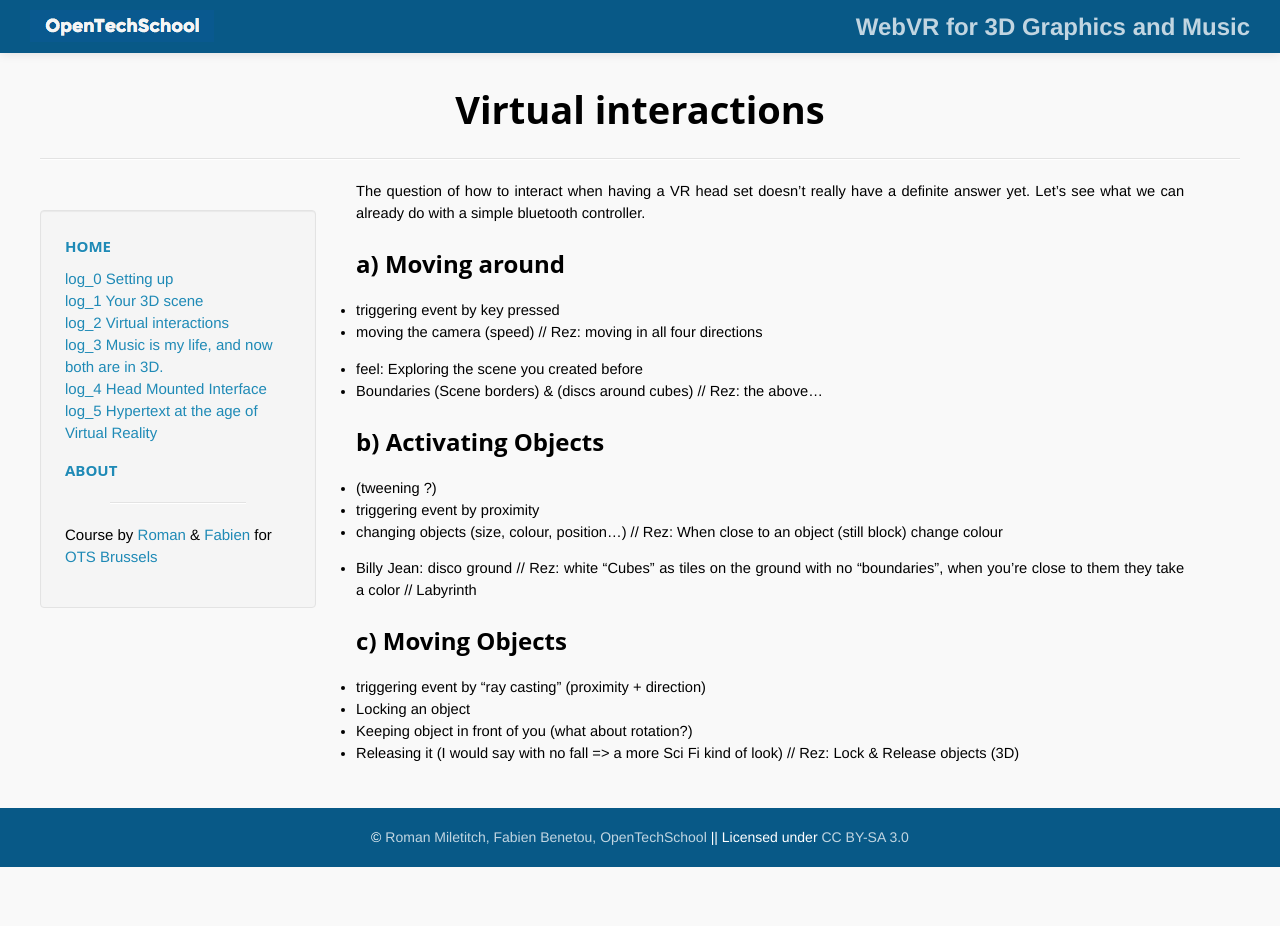
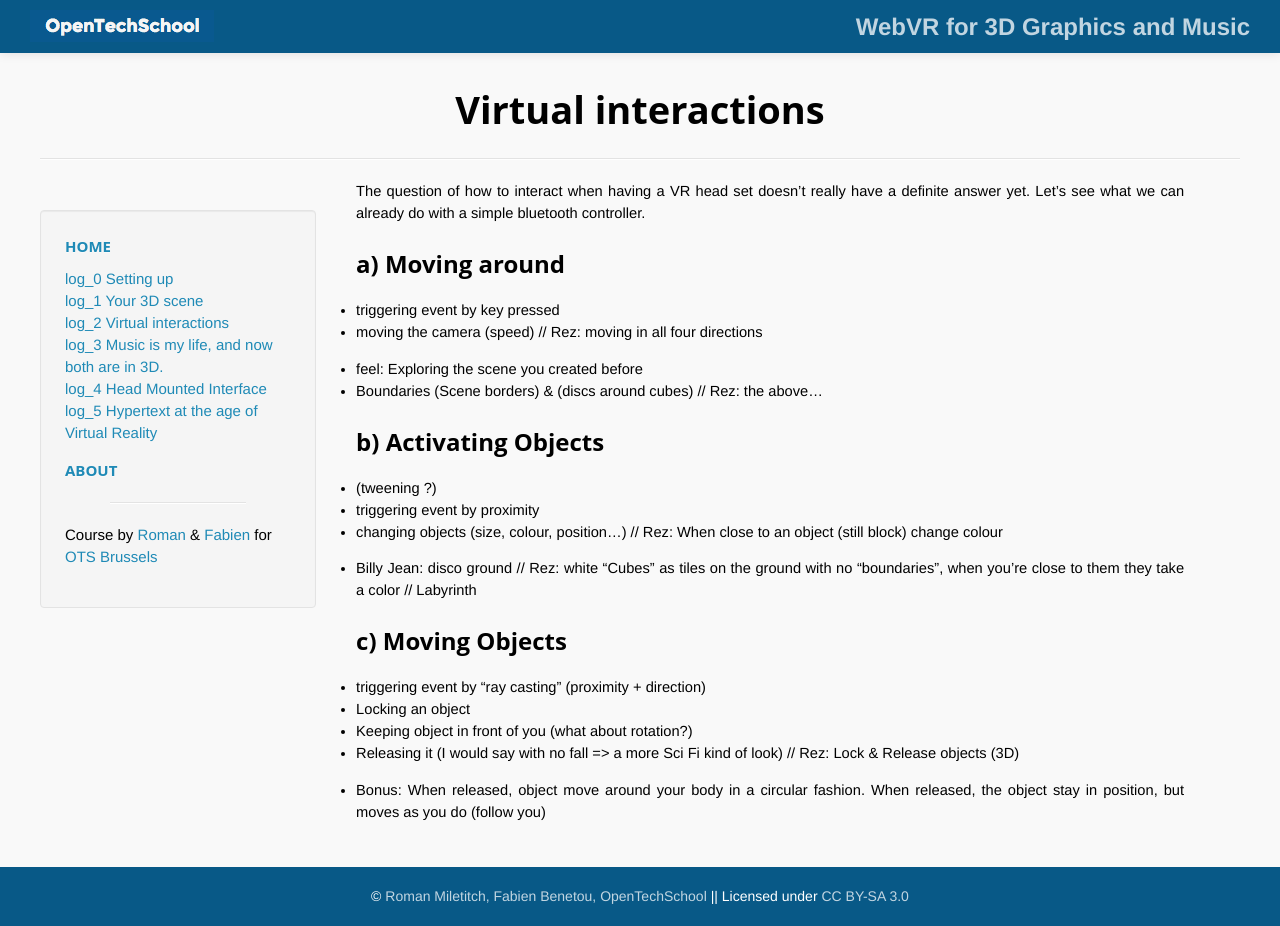
Before and after one commit to OpenTechSchool-Brussels/webVR-for-3D-graphics-and-music, a Jekyll site: the page built from interacting-within-the-scene.markdown, in a window 1280 px wide. Built offline with Jekyll 4.4.1, drawn with Linux system fonts in a browser that asks for light colours; Markdown is read by kramdown in place of the engine named in the settings; before the commit the page ends 900 px from its top, so only the background shows below that.

Commit message:
Update interacting-within-the-scene.markdown

```diff
--- a/interacting-within-the-scene.markdown
+++ b/interacting-within-the-scene.markdown
@@ -33,3 +33,5 @@ The question of how to interact when having a VR head set doesn't really have a
 * Keeping object in front of you (what about rotation?)
 * Releasing it (I would say with no fall => a more Sci Fi kind of look)
 // Rez: Lock & Release objects (3D)
+
+* Bonus: When released, object move around your body in a circular fashion. When released, the object stay in position, but moves as you do (follow you)
```
